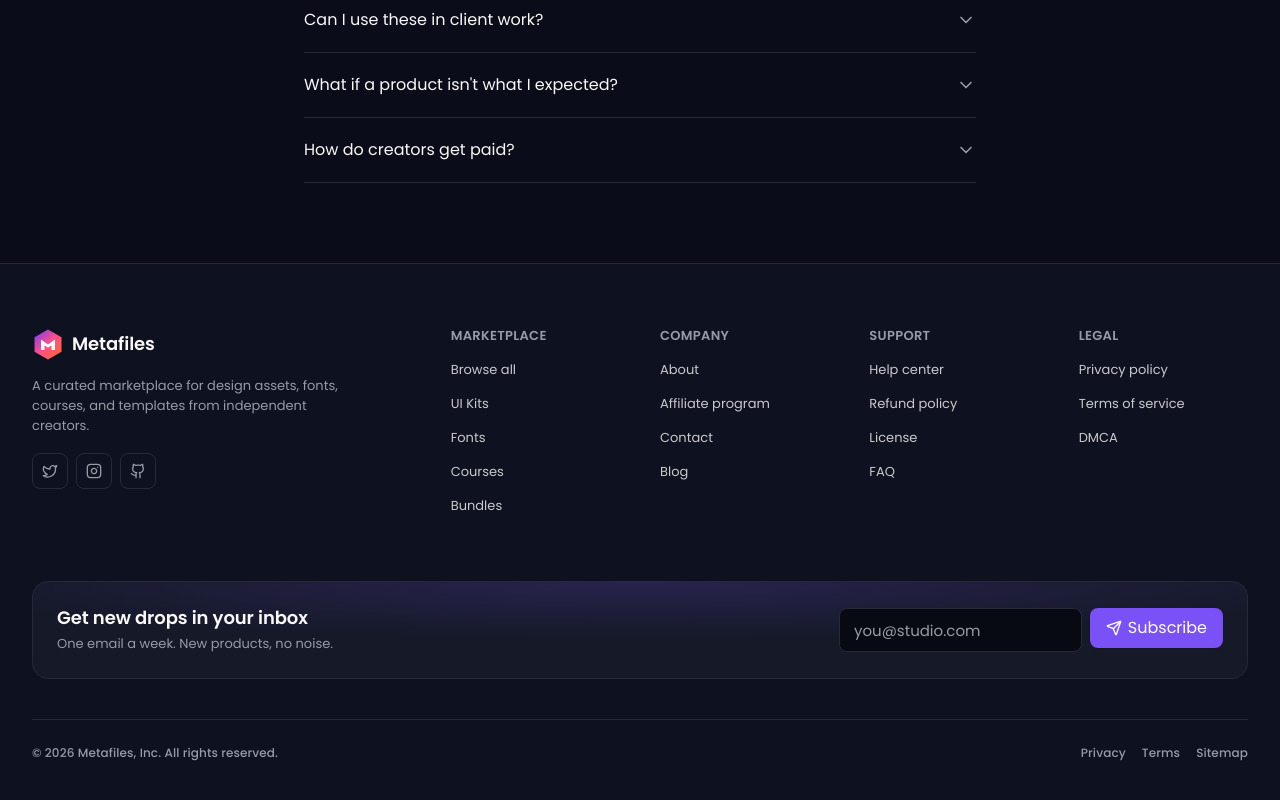
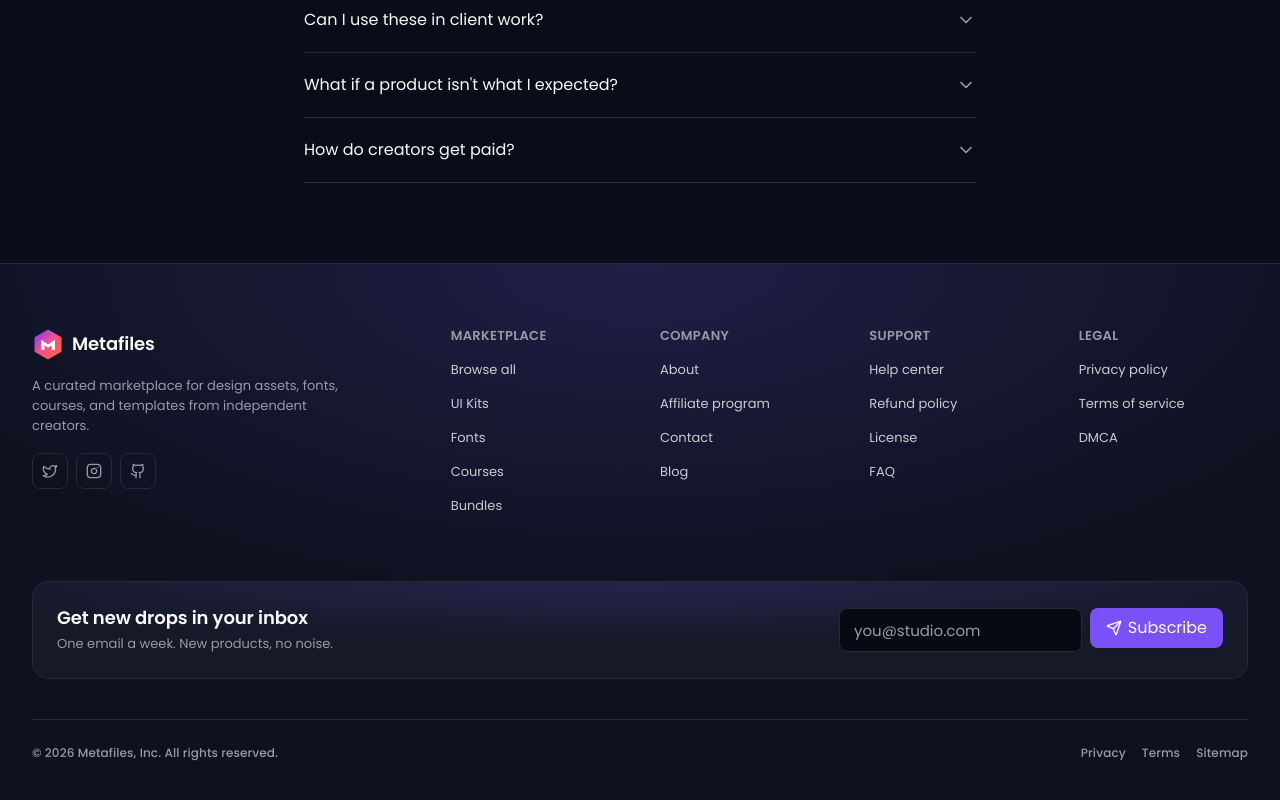
Before and after one commit to rishabh-siingh/Metafiles, a Next.js app: page / in a window 1280 px wide. Shown: the part 4919-5719 px from the top of the page. Built offline with nearby package versions, Linux system fonts and the light colour scheme.

Commit message:
Update footer class for glow effect

```diff
--- a/components/layout/footer.tsx
+++ b/components/layout/footer.tsx
@@ -44,7 +44,7 @@ const columns = [
 
 export function Footer() {
   return (
-    <footer className="border-t border-outline bg-surface">
+    <footer className="glow-surface border-t border-outline bg-surface">
       <div className="container-px mx-auto max-w-container py-16">
         <div className="grid grid-cols-2 gap-10 md:grid-cols-6">
           <div className="col-span-2 flex flex-col gap-4 md:col-span-2">
```
